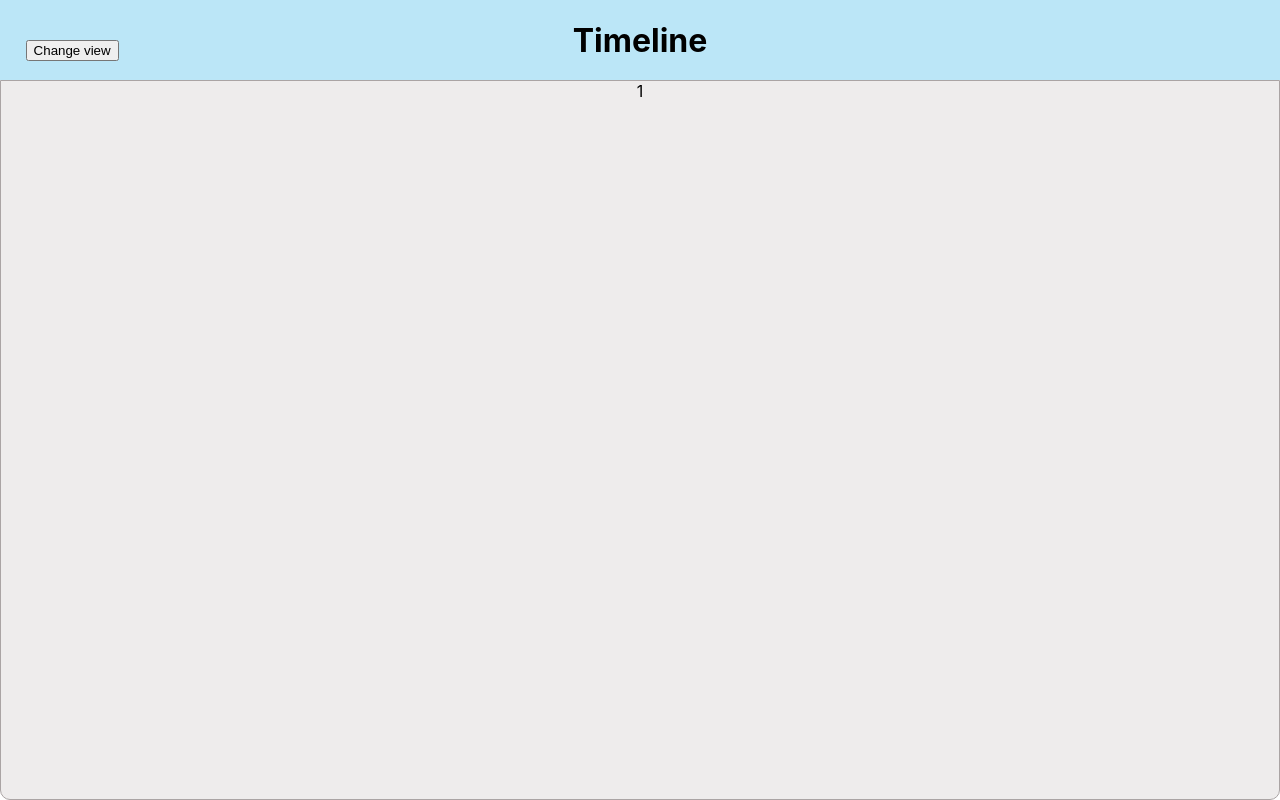
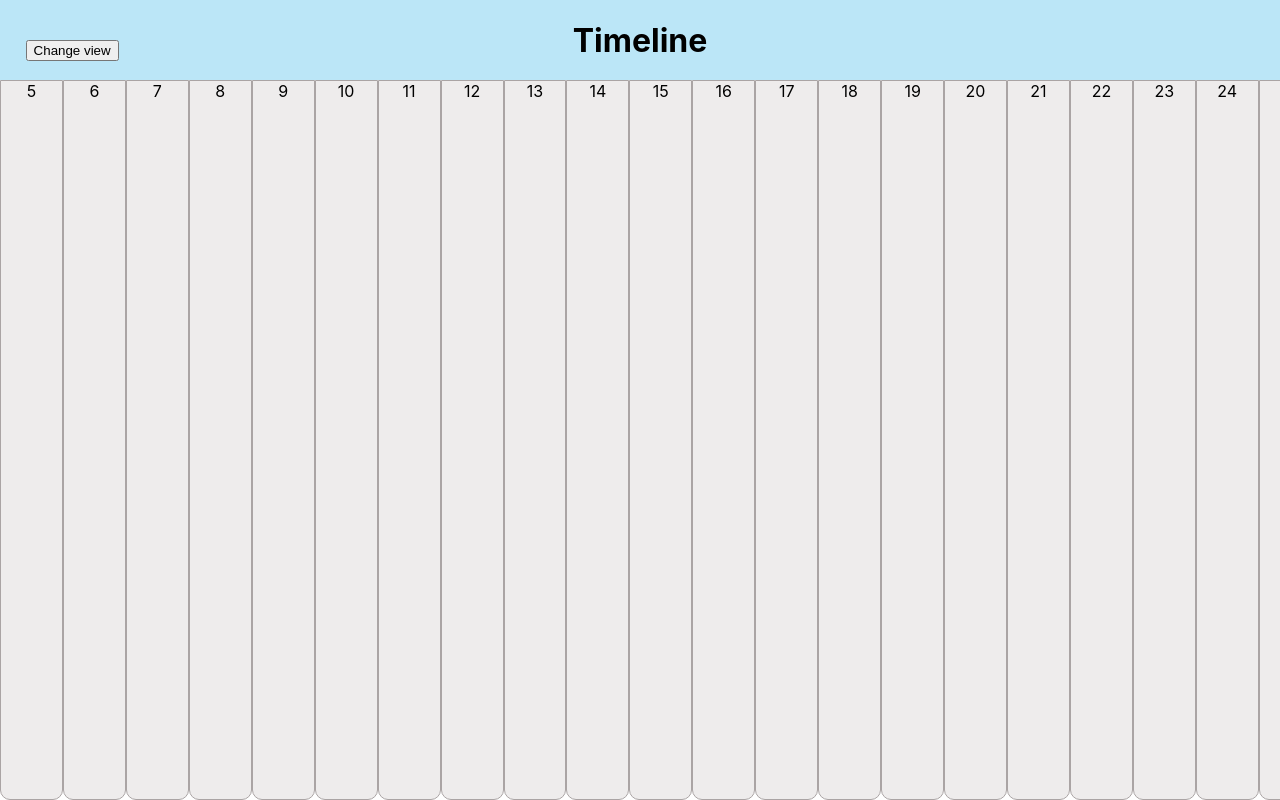
Before and after one commit to Pautrik/AgileProductivity, a React (Create React App) app in the folder frontend/: page / in a window 1280 px wide. Both pictures are taken after a click on the button "Change view". Built offline with nearby package versions, Linux system fonts and the light colour scheme; no server answers.

Commit message:
added a function for calculating the corract date for each day and maping them

```diff
--- a/frontend/src/components/Timeline/index.js
+++ b/frontend/src/components/Timeline/index.js
@@ -1,27 +1,33 @@
 import React from "react";
 import "./index.css";
+import {range} from "../../helpers/array";
 
-const currentDate = new Date();
 
 class Timeline extends React.Component{
     constructor(props){
         super(props);
 
+        this.currentDate = new Date();
+        this.getNextDate = this.getNextDay.bind(this);
+        this.currentDate.setDate(this.currentDate.getDate() - 3);
     }
 
 
     incDate(){
-        const date = new Date();
-        date.setDate(date.getDate() + 1);
+        return (this.currentDate.setDate(this.currentDate.getDate() + 1));
 
     }
 
     decDate(){
-        const date = new Date();
-        date.setDate(date.getDate() + 1);
+       return( this.currentDate.setDate(this.currentDate.getDate() - 1));
 
     }
 
+    getNextDay(x){
+        const y = new Date();
+        y.setDate(this.currentDate.getDate() + x);
+        return y.getDate();
+    }
 
     render(){
         return(
@@ -31,7 +37,9 @@ class Timeline extends React.Component{
                     <h1>Timeline</h1>
                 </div>
                 <div className="day-holder">
-                    <div className="day-Timeline">1</div>
+                    {range(50).map((x) => (
+                        <div className="day-Timeline">{this.getNextDay(x)}</div>
+                    ))}
                 </div>
             </div>
         );
--- /dev/null
+++ b/frontend/src/helpers/array.js
@@ -0,0 +1,9 @@
+const range = (n) =>{
+    const a = [];
+    for(let i = 0; i < n; i++) {
+        a.push(i)
+    }
+    return a;
+}
+
+export { range };
```
